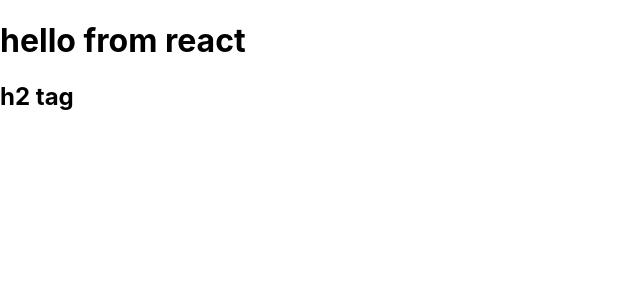
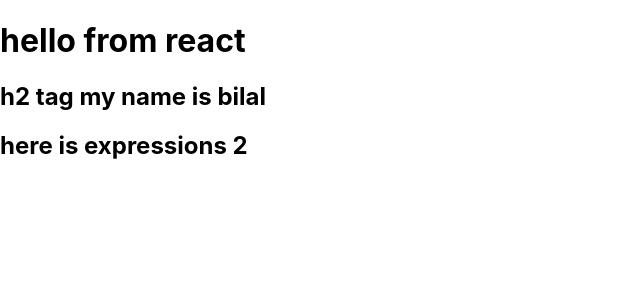
Before and after one commit to bilalgit98/ReactCrashCourse, a React (Create React App) app in the folder react-task-tracker/: page / in a window 1280 px wide. Shown: the top 300 px of the page, without its empty margins (0-640 px from the left). Built offline with nearby package versions, Linux system fonts and the light colour scheme.

Commit message:
Expressions in JSX

```diff
--- a/react-task-tracker/src/App.js
+++ b/react-task-tracker/src/App.js
@@ -1,10 +1,12 @@
 
 
 function App() {
+  const name = 'bilal';
   return (
     <div className="container">
       <h1> hello from react</h1>
-      <h2>h2 tag </h2>
+      <h2>h2 tag my name is {name}</h2>
+      <h2>here is expressions {1+1}</h2>
 
     </div>
   );
```
